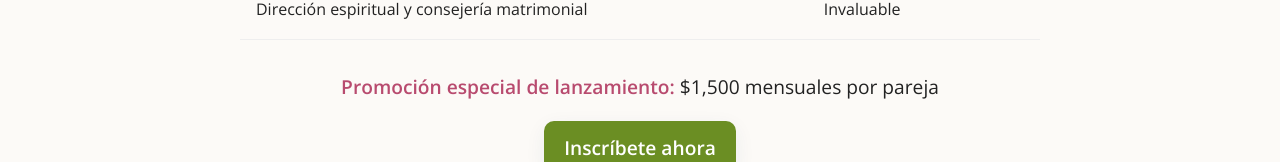
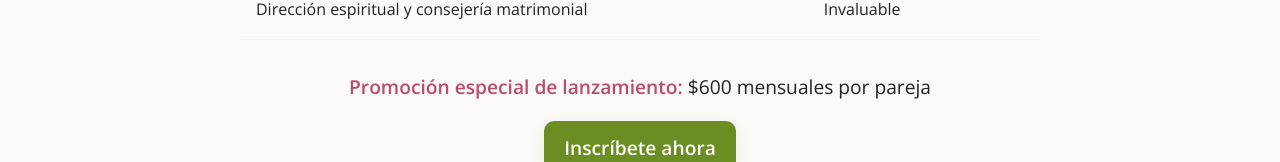
Before and after one commit to Foxkure/institutopersonayfamilia, a plain HTML site: page curso-pareja.html in a window 1280 px wide. Shown: the part 3751-3913 px from the top of the page. Drawn offline with nearby package versions, Linux system fonts and the light colour scheme.

```diff
--- a/curso-pareja.html
+++ b/curso-pareja.html
@@ -150,7 +150,7 @@
                     <tr><td>Dirección espiritual y consejería matrimonial</td><td>Invaluable</td></tr>
                 </table>
                 <div class="promocion">
-                    <p><strong>Promoción especial de lanzamiento:</strong> $1,500 mensuales por pareja</p>
+                    <p><strong>Promoción especial de lanzamiento:</strong> $600 mensuales por pareja</p>
                     <a href="index.html#contacto" class="btn">Inscríbete ahora</a>
                 </div>
             </div>
```
